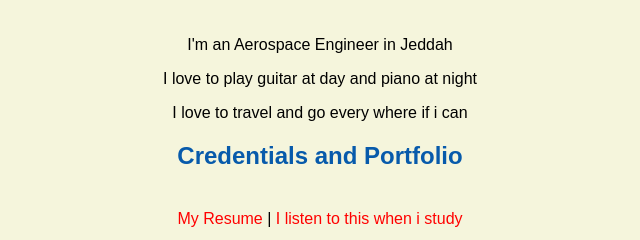
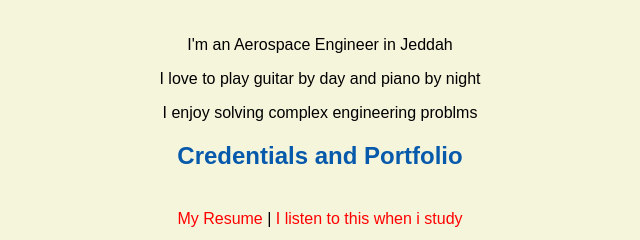
Before and after one commit to saif51/saif51.github.io, a plain HTML site: page index.html in a window 1280 px wide. Shown: the part 547-787 px from the top of the page, 320-960 px from the left. Drawn offline with Linux system fonts and the light colour scheme.

Commit message:
Update index.html

```diff
--- a/index.html
+++ b/index.html
@@ -19,8 +19,8 @@
     <h1>Saif Atiah's World</h1>
     <h2>About Me</h2>
     <p>I'm an Aerospace Engineer in Jeddah</p>
-    <p>I love to play guitar at day and piano at night</p>
-    <p>I love to travel and go every where if i can</p>
+    <p>I love to play guitar by day and piano by night</p>
+    <p>I enjoy solving complex engineering problms</p>
     <h2>Credentials and Portfolio</h2>
 
 <p><a href="resume.html">My Resume</a> | <a href="https://www.youtube.com/watch?v=24rZwis4npw&pp=ygUhYSBwbGFjZSB0byByb21pbnRzaXMgc3R1ZGluZyBtYXRo">I listen to this when i study</a>
```
